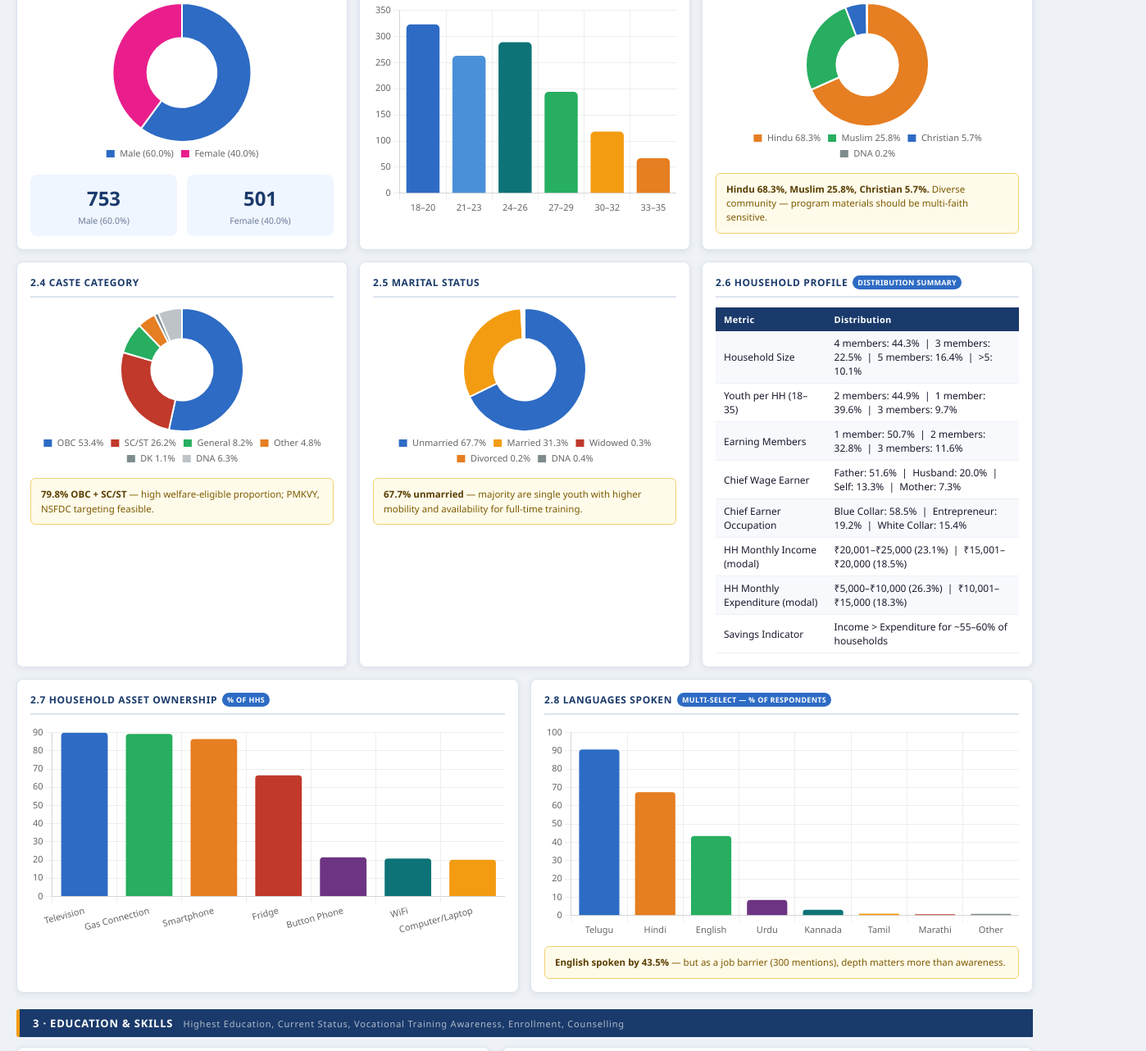
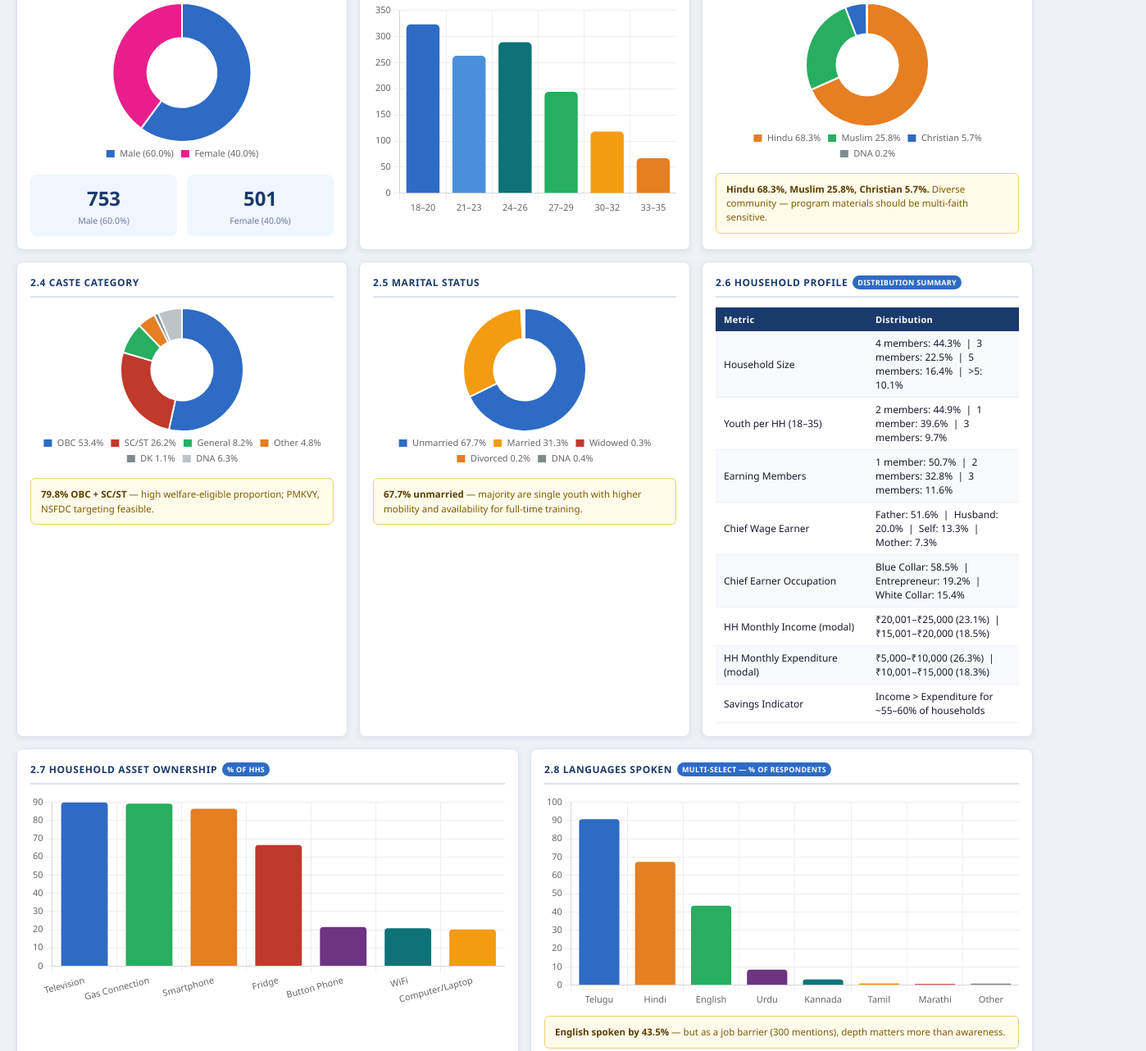
Before and after one commit to Sukki25/Hyderabad_YAS_Executive_Dashboard, a plain HTML site: page index.html in a window 1280 px wide. Shown: the part 1273-2555 px from the top of the page at 82% size, 1398 px wide, since content can reach past the window. Drawn offline with nearby package versions, Linux system fonts and the light colour scheme.

Commit message:
Update index.html

```diff
--- a/index.html
+++ b/index.html
@@ -194,6 +194,14 @@
 
   /* ── FOOTER ── */
   .footer { text-align: center; padding: 20px; color: var(--muted); font-size: 11px; border-top: 1px solid var(--border); margin-top: 30px; }
+
+  /* --- Layout hardening (prevents grid overflow / misalignment) --- */
+  .grid-2 > *, .grid-3 > *, .grid-4 > * { min-width: 0; }
+  .card { min-width: 0; }
+  .chart-wrap { overflow: hidden; }
+  table { width: 100%; table-layout: fixed; }
+  th, td { word-break: break-word; }
+
 </style>
 </head>
 <body>
```
